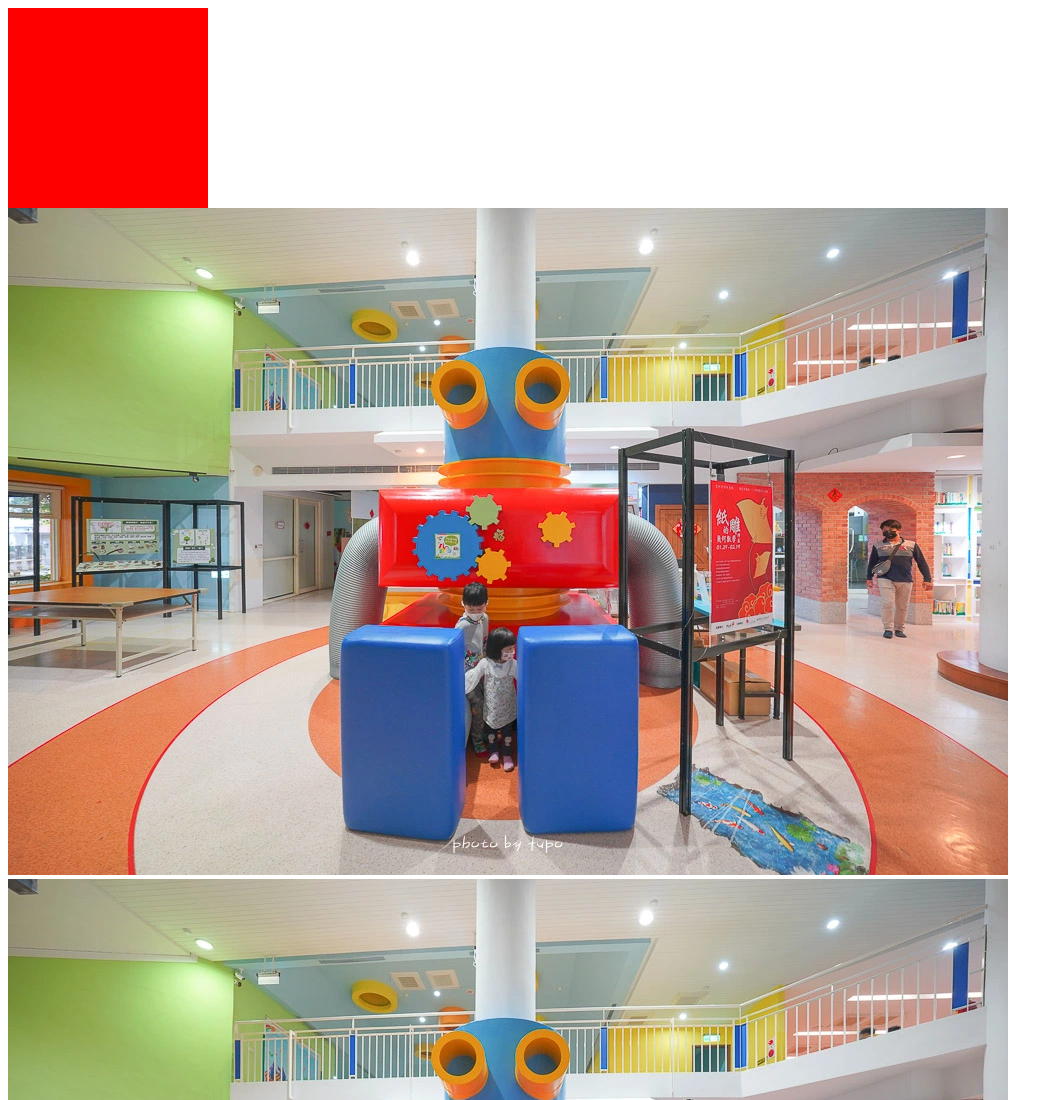
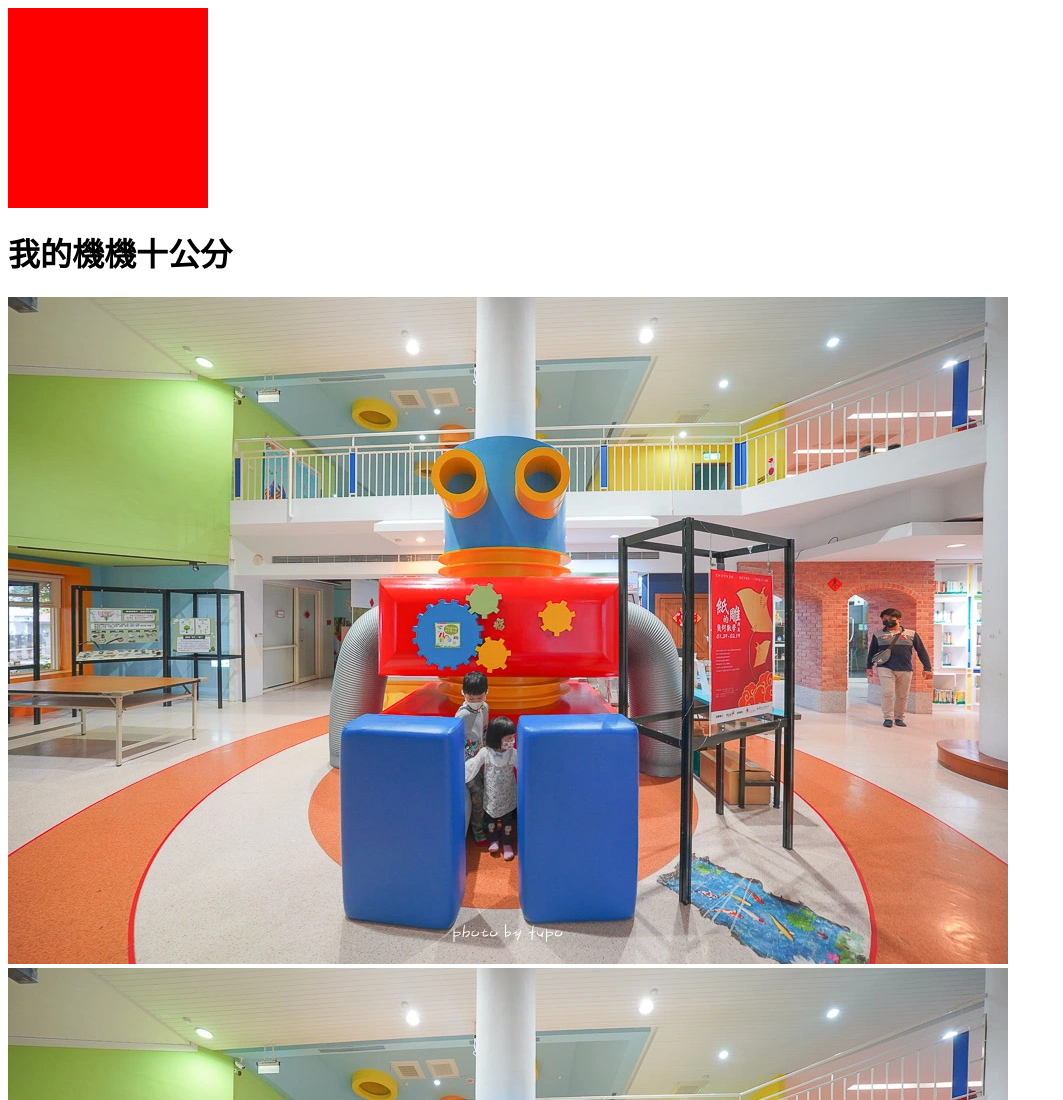
Before and after one commit to Xhadower/xhadower.github.io, a plain HTML site: page index.html in a window 1280 px wide. Shown: the top 1100 px of the page, without its empty margins (0-1063 px from the left). Drawn offline with Linux system fonts and the light colour scheme.

Commit message:
Add files via upload

```diff
--- a/index.html
+++ b/index.html
@@ -22,6 +22,7 @@
 </head>
 <body>
   <div class="my-element"></div>
+    <h1>我的機機十公分</h1>
     <img src="image/mainpic.webp">
     <img src="image/mainpic.webp">
     <img src="image/mainpic.webp">
```
